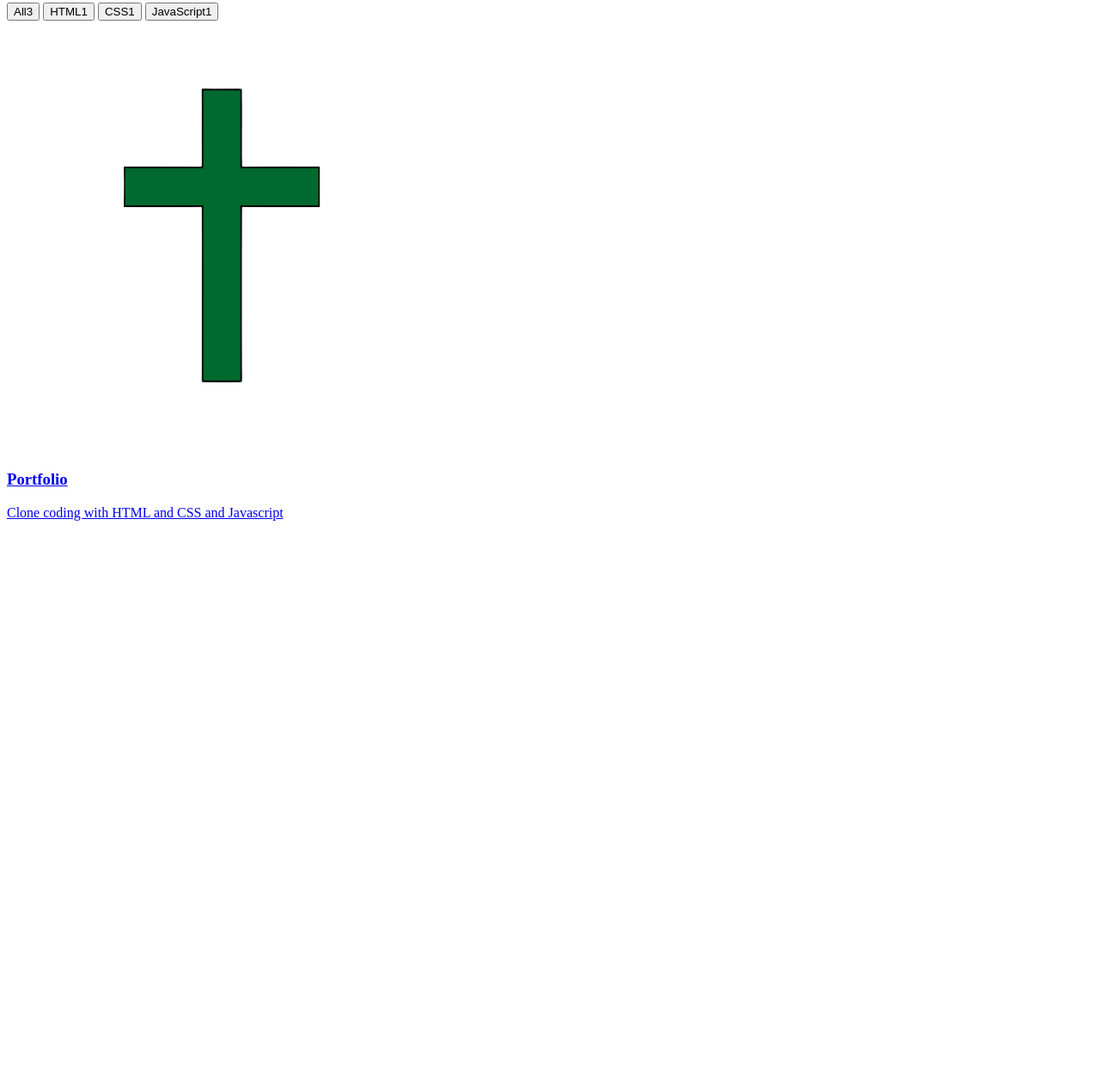
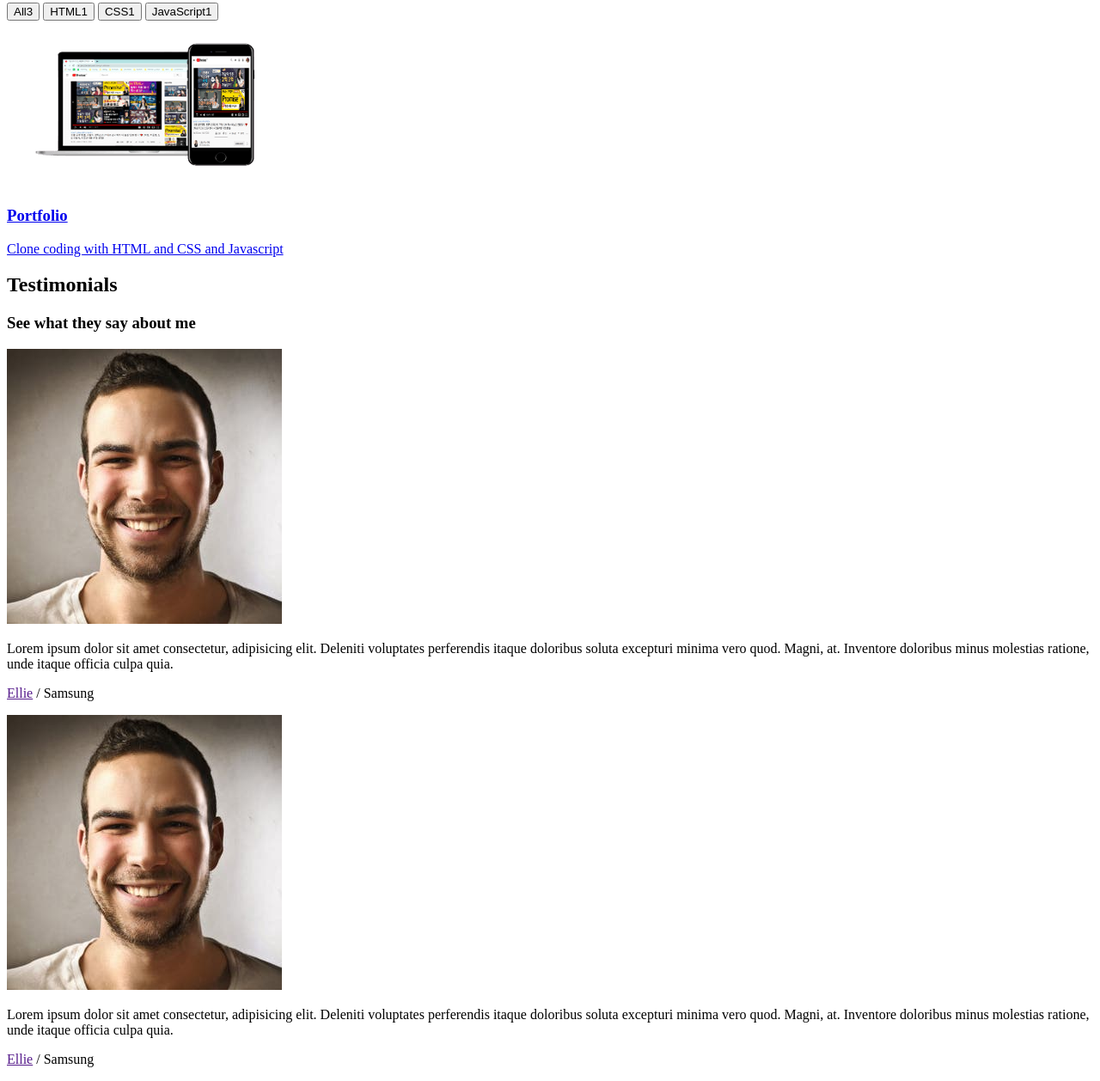
Before and after one commit to hellofairy/portfolio, a plain HTML site: page index.html in a window 1280 px wide. Shown: the part 2073-3331 px from the top of the page at 86% size. Before the commit the page ends 2687 px from the top, so only its background shows below. Drawn offline with Linux system fonts and the light colour scheme.

Commit message:
HTML: Testimonials

```diff
--- a/index.html
+++ b/index.html
@@ -193,7 +193,7 @@
           class="project"
           traget="blank"
         >
-          <img src="imgs/cross.png" alt="Portfolio" />
+          <img src="imgs/projects/project1.png" alt="Portfolio" />
           <div class="project__description">
             <h3>Portfolio</h3>
             <span>Clone coding with HTML and CSS and Javascript</span>
@@ -203,7 +203,44 @@
     </section>
 
     <!-- Testimonials -->
-    <section id="testimonials"></section>
+    <section id="testimonials">
+      <h1>Testimonials</h1>
+      <h3>See what they say about me</h3>
+      <div class="testimonials">
+        <div class="testimonial">
+          <img
+            src="imgs/testimonial/people1.jpg"
+            alt="People"
+            class="testimonial__avatar"
+          />
+          <div class="testimonial__speech-bubble">
+            <p>
+              Lorem ipsum dolor sit amet consectetur, adipisicing elit. Deleniti
+              voluptates perferendis itaque doloribus soluta excepturi minima
+              vero quod. Magni, at. Inventore doloribus minus molestias ratione,
+              unde itaque officia culpa quia.
+            </p>
+            <p class="name"><a href="">Ellie</a> / Samsung</p>
+          </div>
+        </div>
+        <div class="testimonial">
+          <img
+            src="imgs/testimonial/people1.jpg"
+            alt="People"
+            class="testimonial__avatar"
+          />
+          <div class="testimonial__speech-bubble">
+            <p>
+              Lorem ipsum dolor sit amet consectetur, adipisicing elit. Deleniti
+              voluptates perferendis itaque doloribus soluta excepturi minima
+              vero quod. Magni, at. Inventore doloribus minus molestias ratione,
+              unde itaque officia culpa quia.
+            </p>
+            <p class="name"><a href="">Ellie</a> / Samsung</p>
+          </div>
+        </div>
+      </div>
+    </section>
 
     <!-- Contact -->
     <section id="contact"></section>
```
Also changed, not shown: imgs/projects/project1.png (added), imgs/testimonial/people1.jpg (added).
